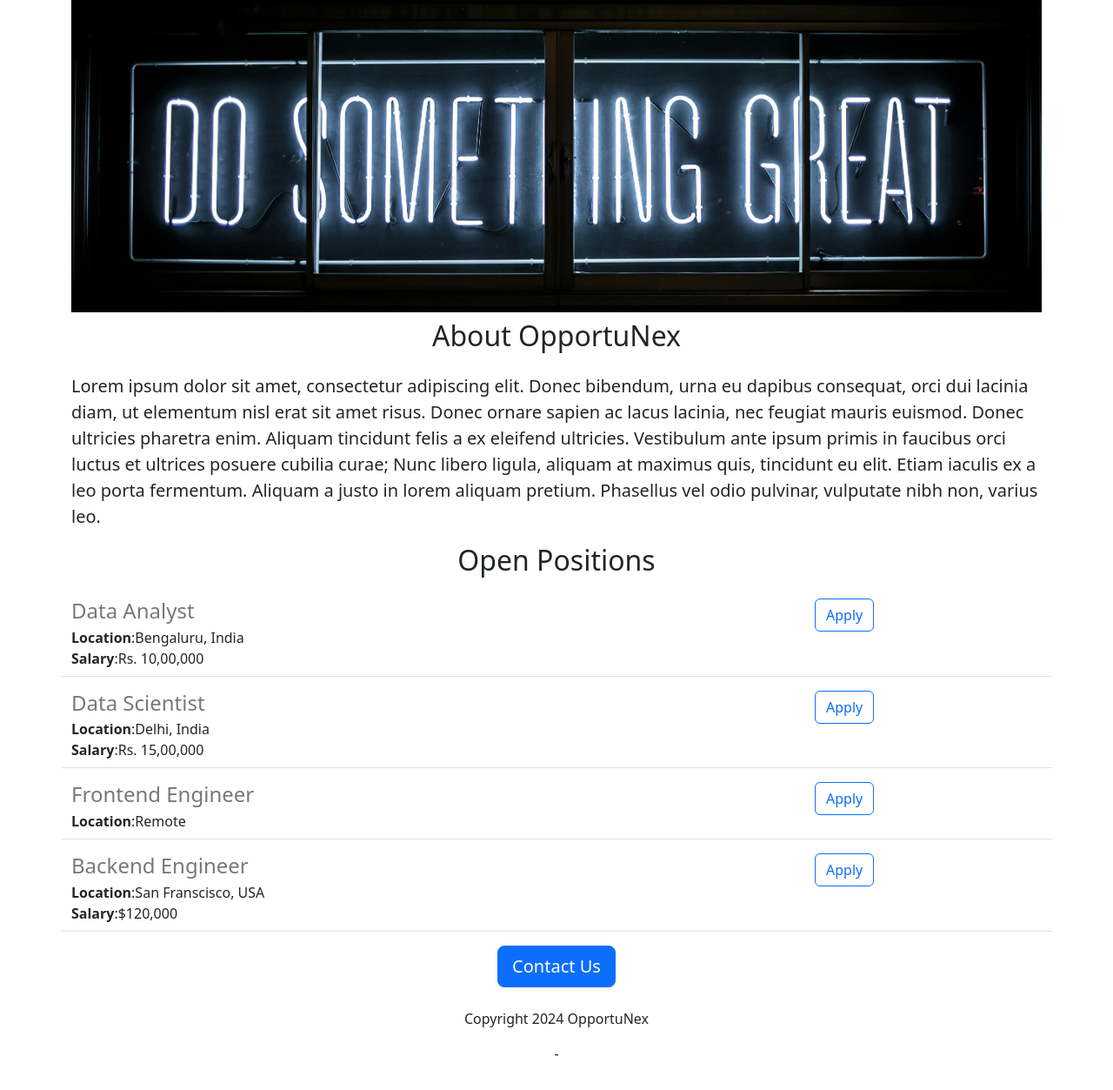
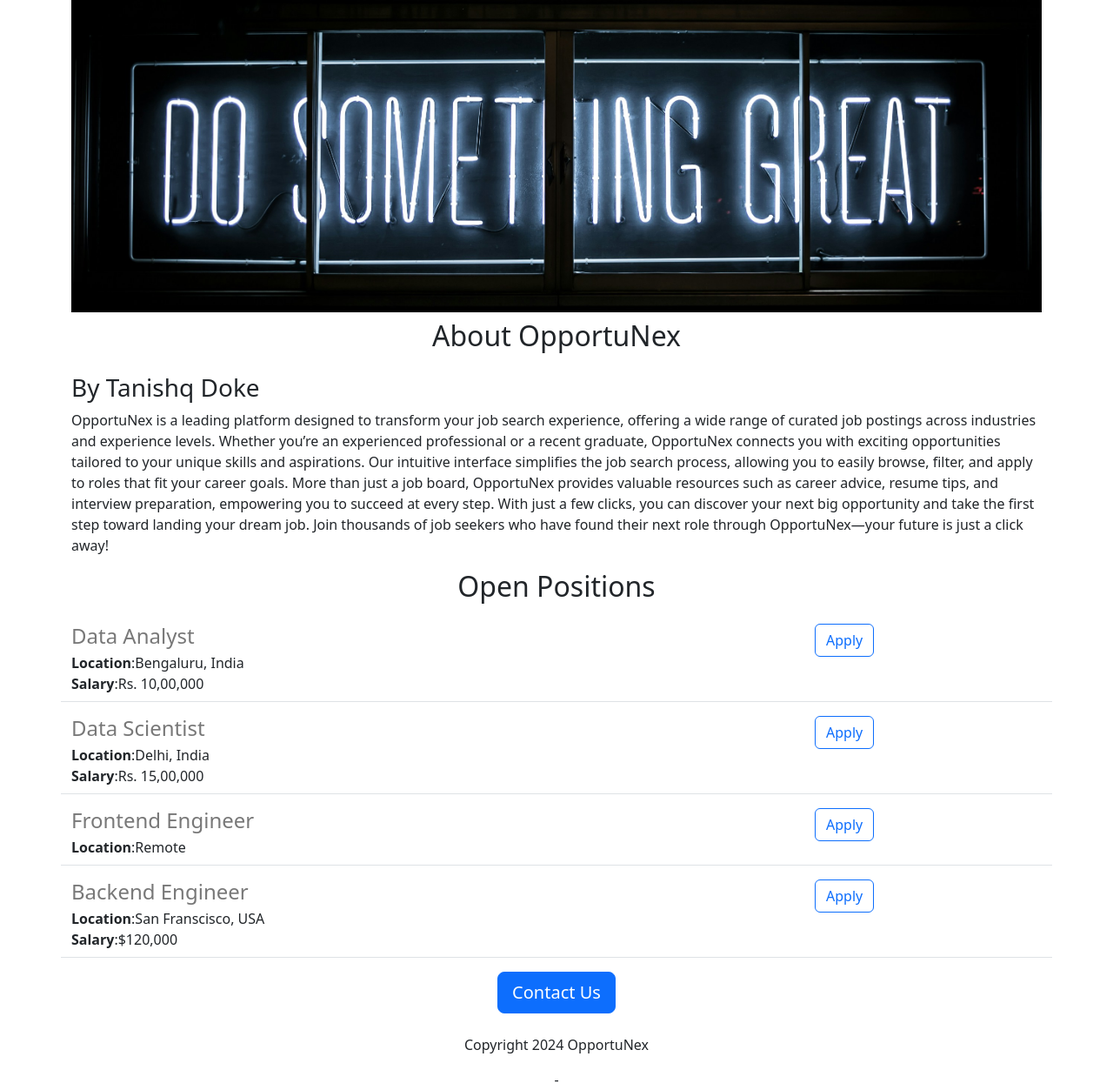
Before and after one commit to TANVIDINESHINDALKAR/OpportuNex-carrer-website, a Flask app: page / in a window 1280 px wide. Shown: the part 81-1334 px from the top of the page at 87% size. Before the commit the page ends 1295 px from the top, so only its background shows below. Run offline with Flask 3, Linux system fonts and the light colour scheme.

Commit message:
image changes

```diff
--- a/requirements.txt
+++ b/requirements.txt
@@ -1,2 +1,2 @@
 Flask
-gunicorn  #Production server for python
+Gunicorn
--- a/templates/home.html
+++ b/templates/home.html
@@ -20,10 +20,10 @@
     <div class="container">
     <h1 class="text-center mt-2 mb-4">{{company_name}} </h1>
     <!-- Hello there you will learn about all the job openings at Opportunex here. -->
-    <img class="img-fluid"id ="banner" src="https://34d0370f-df4b-457e-84cc-a34973532b0e-00-5vpejzd95b4n.sisko.replit.dev/static/banner.jpg">
+    <img class="img-fluid"id ="banner" src="https://34d0370f-df4b-457e-84cc-a34973532b0e-00-5vpejzd95b4n.sisko.replit.dev/static/images/banner.jpg">
 
     <h2 class="text-center mt-2 mb-4">About OpportuNex</h2>
-    <p class="lead">Lorem ipsum dolor sit amet, consectetur adipiscing elit. Donec bibendum, urna eu dapibus consequat, orci dui lacinia diam, ut elementum nisl erat sit amet risus. Donec ornare sapien ac lacus lacinia, nec feugiat mauris euismod. Donec ultricies pharetra enim. Aliquam tincidunt felis a ex eleifend ultricies. Vestibulum ante ipsum primis in faucibus orci luctus et ultrices posuere cubilia curae; Nunc libero ligula, aliquam at maximus quis, tincidunt eu elit. Etiam iaculis ex a leo porta fermentum. Aliquam a justo in lorem aliquam pretium. Phasellus vel odio pulvinar, vulputate nibh non, varius leo.</p>
+    <p class="lead"><h3>By Tanishq Doke</h3>OpportuNex is a leading platform designed to transform your job search experience, offering a wide range of curated job postings across industries and experience levels. Whether you’re an experienced professional or a recent graduate, OpportuNex connects you with exciting opportunities tailored to your unique skills and aspirations. Our intuitive interface simplifies the job search process, allowing you to easily browse, filter, and apply to roles that fit your career goals. More than just a job board, OpportuNex provides valuable resources such as career advice, resume tips, and interview preparation, empowering you to succeed at every step. With just a few clicks, you can discover your next big opportunity and take the first step toward landing your dream job. Join thousands of job seekers who have found their next role through OpportuNex—your future is just a click away!</p>
     <h2 class="text-center mt-2 mb-4">Open Positions</h2>
     <div >
       {% for job in jobs%}
```
Also changed, not shown: static/images/banner.jpg (renamed from static/banner.jpg).
